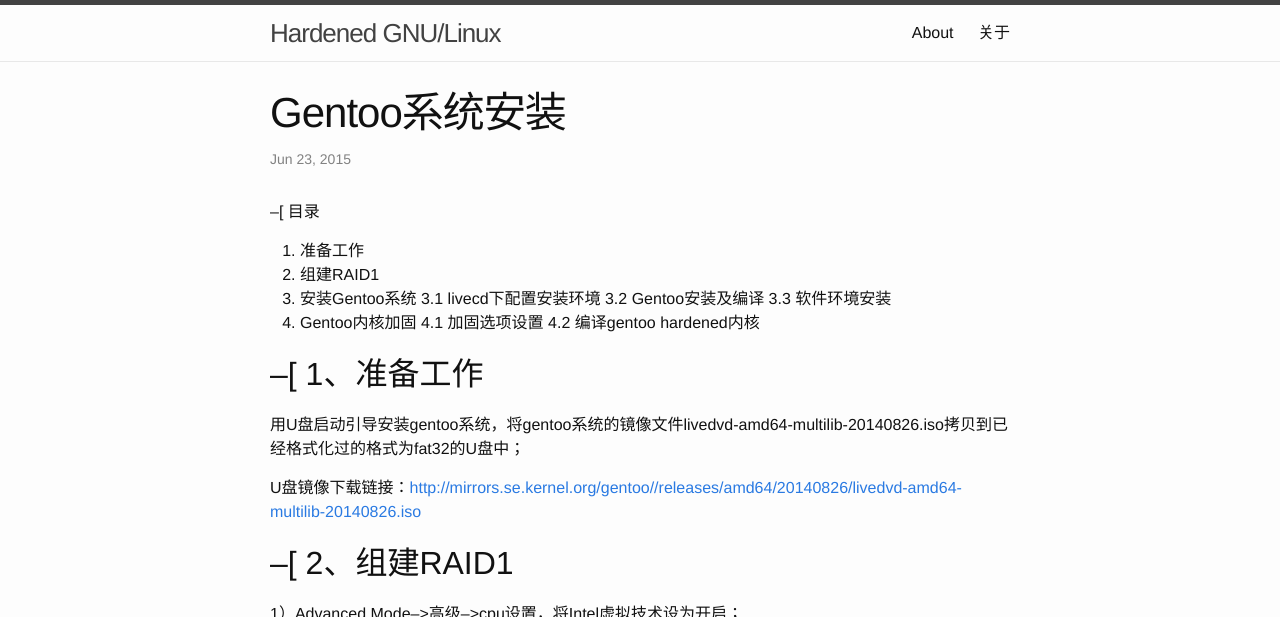
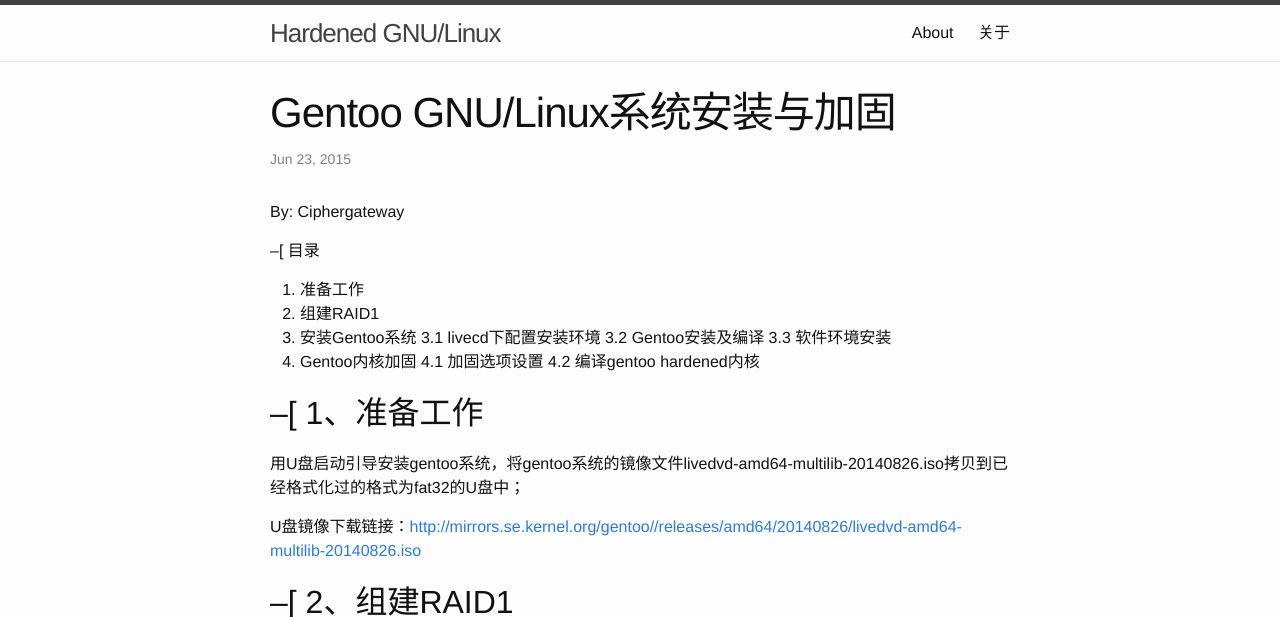
Before and after one commit to hardenedlinux/hardenedlinux.github.io, a Jekyll site: the page built from _posts/2015-06-23-Gentoo_system_install&kernal_harden.markdown, in a window 1280 px wide and 900 px high, cut to the strip 0-617 px from the top of the window. Built offline with Jekyll 4.4.1, drawn with Linux system fonts in a browser that asks for light colours.

Commit message:
update: Gentoo installation & hardening

```diff
--- a/_posts/2015-06-23-Gentoo_system_install&kernal_harden.markdown
+++ b/_posts/2015-06-23-Gentoo_system_install&kernal_harden.markdown
@@ -1,10 +1,12 @@
 ---
 layout: post
-title:  "Gentoo系统安装"
+title:  "Gentoo GNU/Linux系统安装与加固"
 date:   2015-06-23
 categories: ciphergateway update
 
 ---
+
+By: Ciphergateway
 
 --[  目录
 
```
Also changed, not shown: 3 other files.
